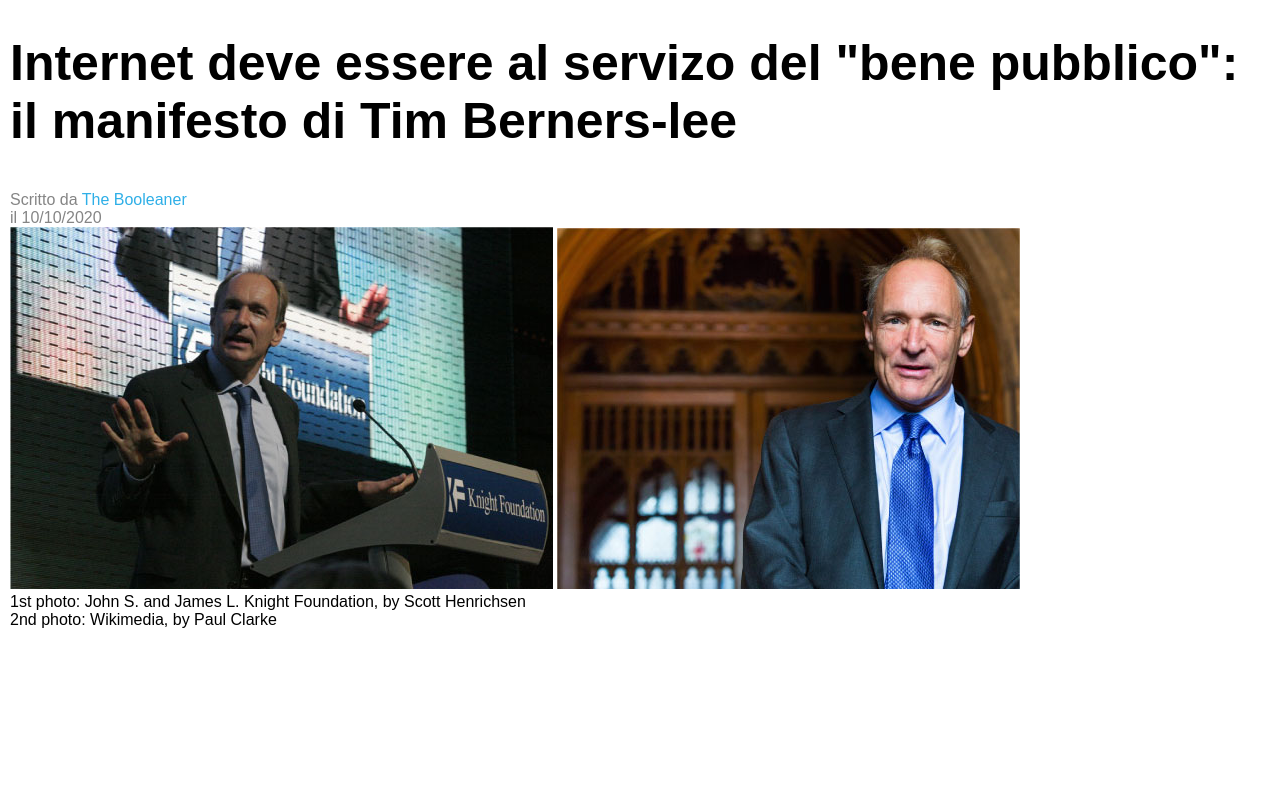
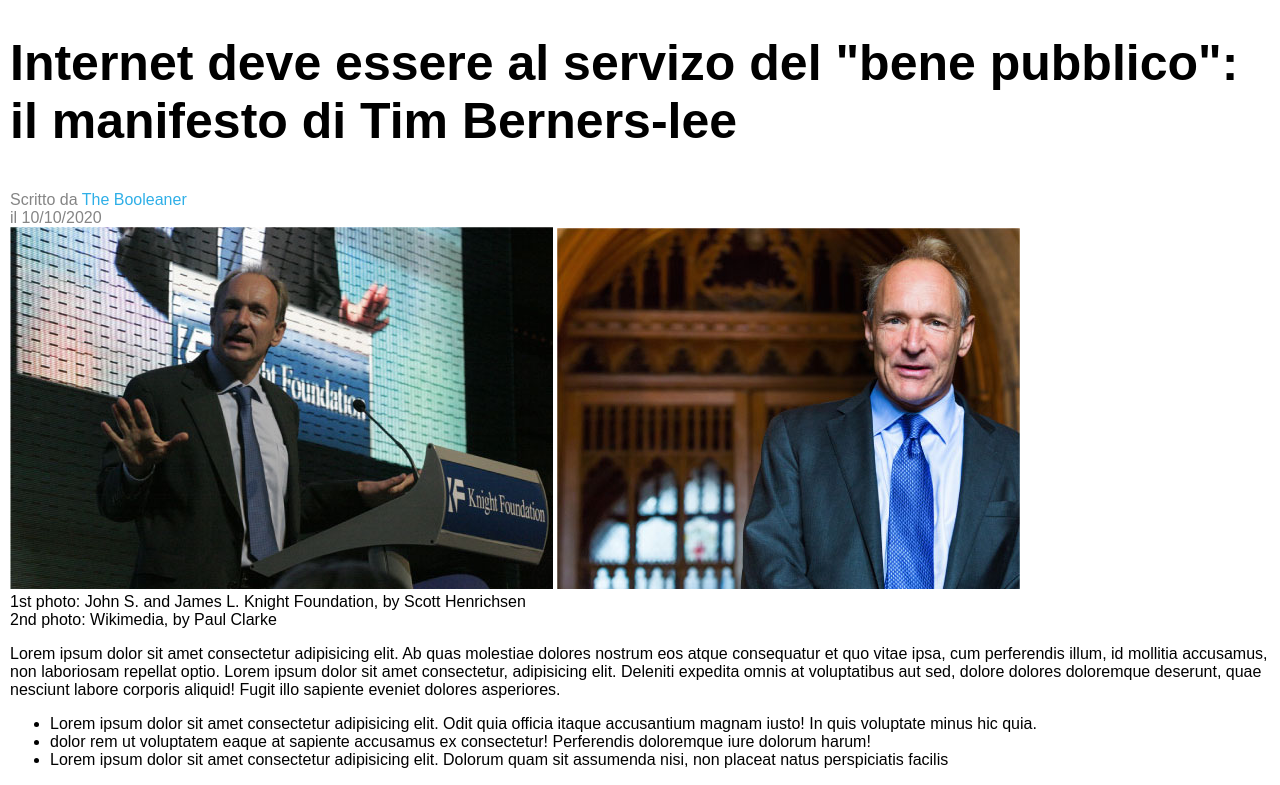
Before and after one commit to NavodContrath/html-css-booleaner, a plain HTML site: page index.html in a window 1280 px wide. Shown: the part 208-993 px from the top of the page. Before the commit the page ends 847 px from the top, so only its background shows below. Drawn offline with Linux system fonts and the light colour scheme.

Commit message:
mid-commit

```diff
--- a/index.html
+++ b/index.html
@@ -17,7 +17,7 @@
     </header>
     <!-- header -->
     <main id="site_main">
-        <section id="title">
+        <section class="article">
             <h1>Internet deve essere al servizo del "bene pubblico": il manifesto di Tim Berners-lee</h1>
             <div id="author">
                 <span class="author_grey">Scritto da</span>
@@ -37,6 +37,24 @@
                 2nd photo: Wikimedia, by Paul Clarke
             </div>
         </section>
+        <!-- /title-photo -->
+        <section class="article">
+            <p>Lorem ipsum dolor sit amet consectetur adipisicing elit. Ab quas molestiae dolores nostrum eos atque
+                consequatur et quo vitae ipsa, cum perferendis illum, id mollitia accusamus, non laboriosam repellat
+                optio. Lorem ipsum dolor sit amet consectetur, adipisicing elit. Deleniti expedita omnis at voluptatibus
+                aut sed, dolore dolores doloremque deserunt, quae nesciunt labore corporis aliquid! Fugit illo sapiente
+                eveniet dolores asperiores.
+            </p>
+            <ul>
+                <li>Lorem ipsum dolor sit amet consectetur adipisicing elit. Odit quia officia itaque accusantium magnam
+                    iusto! In quis voluptate minus hic quia.</li>
+                <li> dolor rem ut voluptatem eaque at sapiente accusamus ex consectetur! Perferendis doloremque iure
+                    dolorum harum!</li>
+                <li>Lorem ipsum dolor sit amet consectetur adipisicing elit. Dolorum quam sit assumenda nisi, non
+                    placeat natus perspiciatis facilis</li>
+            </ul>
+        </section>
+        <!-- /first-part-of-the-article -->
     </main>
     <!-- /main -->
     <footer id="site_footer"></footer>
--- a/style.css
+++ b/style.css
@@ -25,7 +25,7 @@ body {
     left: 0;
 }
 
-#title {
+.article {
     margin: 10px;
 }
 
```
